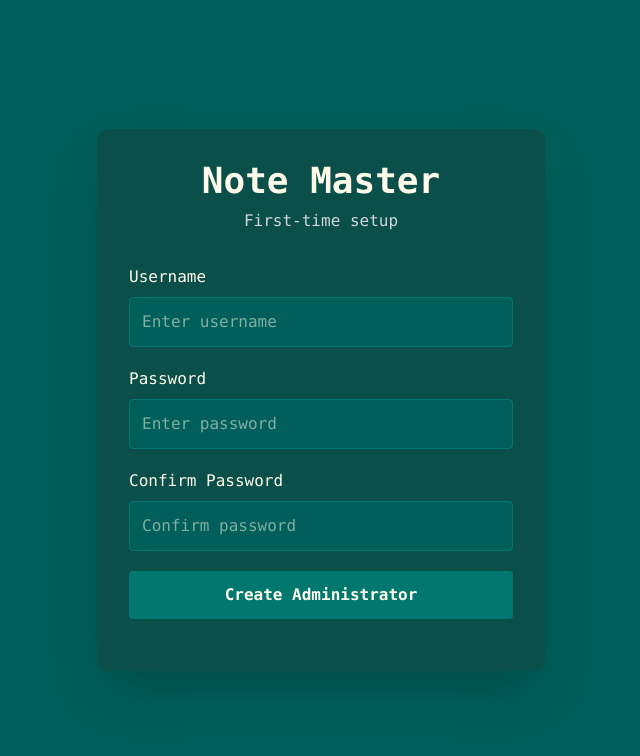
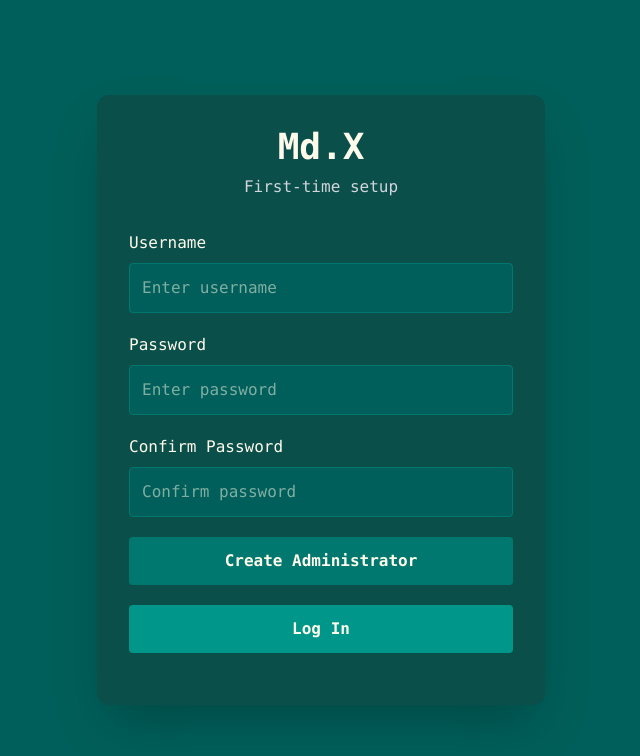
Before and after one commit to Smokein96/FARM-MD-editor, a React app in the folder frontend/: page /setup in a window 1280 px wide. Shown: the top 756 px of the page, without its empty margins (319-959 px from the left). Built offline with nearby package versions, Linux system fonts and the light colour scheme; the HTML template or start-up script is replaced by a standard one.

Commit message:
file cleanup

```diff
--- a/frontend/src/auth/storage.js
+++ /dev/null
@@ -1,11 +0,0 @@
-export function getToken() {
-    return localStorage.getItem("token");
-}
-
-export function saveToken(token) {
-    localStorage.setItem("token", token);
-}
-
-export function removeToken() {
-    localStorage.removeItem("token");
-}
--- a/frontend/src/components/sidebar.jsx
+++ b/frontend/src/components/sidebar.jsx
@@ -7,7 +7,7 @@ export function Sidebar({ notes, setSelected, addNote }) {
 
             {/* Top lip */}
             <div className="bg-teal-900 text-center p-2 font-bold text-xl ">
-                Note Master
+                Md.X
             </div>
 
             {/* list items */}
@@ -39,6 +39,7 @@ export function Sidebar({ notes, setSelected, addNote }) {
 
                 +
             </div>
+
         </div>
     </>
 }
--- a/frontend/src/main.jsx
+++ b/frontend/src/main.jsx
@@ -4,9 +4,9 @@ import { createBrowserRouter, RouterProvider, Navigate } from 'react-router-dom'
 
 import './index.css'
 
-import App from './App.jsx'
-import { SignIn } from './auth/signIn.jsx'
-import { LogIn } from './auth/logIn.jsx'
+import App from './pages//App.jsx'
+import { SignIn } from './pages/signIn.jsx'
+import { LogIn } from './pages/logIn.jsx'
 import { NotFound } from './pages/NotFound.jsx'
 
 const router = createBrowserRouter([
--- a/frontend/src/App.jsx
+++ b/frontend/src/pages/App.jsx
@@ -1,10 +1,10 @@
 import { useState, useEffect } from 'react'
 
-import { Sidebar } from "./components/sidebar.jsx"
-import { Window } from "./components/window.jsx"
+import { Sidebar } from "../components/sidebar.jsx"
+import { Window } from "../components/window.jsx"
 import { ToastContainer, toast } from 'react-toastify';
 
-import { get_all, make_note, delete_note, update_note } from "./api_calls.js"
+import { get_all, make_note, delete_note, update_note } from "../api/app_api.js"
 
 
 function App() {
--- a/frontend/src/pages/NotFound.jsx
+++ b/frontend/src/pages/NotFound.jsx
@@ -7,7 +7,7 @@ export function NotFound() {
         <div className="min-h-screen bg-teal-800 flex items-center justify-center font-mono">
             <div className="text-center text-amber-50 space-y-6">
 
-                <p className="text-8xl font-bold text-teal-400 drop-shadow-lg">404</p>
+                <p className="text-8xl font-bold text-teal-400 drop-shadow-lg">Error</p>
 
                 <h1 className="text-3xl font-bold">Page Not Found</h1>
 
--- a/frontend/src/auth/logIn.jsx
+++ b/frontend/src/pages/logIn.jsx
@@ -2,7 +2,7 @@ import { useState } from "react";
 import { ToastContainer, toast } from 'react-toastify';
 import { useNavigate } from "react-router-dom";
 
-import {login} from "./auth_api.js"
+import {login} from "../api/auth_api.js"
 
 export function LogIn() {
 
@@ -43,7 +43,7 @@ export function LogIn() {
             <div className="w-full max-w-md bg-teal-900 rounded-xl shadow-2xl p-8 text-amber-50">
 
                 <h1 className="text-4xl font-bold text-center mb-2">
-                    Note Master
+                    Md.X
                 </h1>
 
                 <p className="text-center text-gray-300 mb-8" >
@@ -88,6 +88,15 @@ export function LogIn() {
                     >
                         Log into Vault
                     </button>
+                    <button
+                        type="submit"
+                        className="w-full bg-teal-600 hover:bg-teal-400
+                                   rounded p-3 font-bold transition-all
+                                   hover:shadow-lg hover:shadow-teal-500/40"
+                        onClick={() => {navigate("/setup")}}
+                    >
+                        Sign In
+                    </button>
 
                     <ToastContainer
                         position="bottom-right"
--- a/frontend/src/auth/signIn.jsx
+++ b/frontend/src/pages/signIn.jsx
@@ -1,6 +1,6 @@
 import { useState } from "react";
 import { useNavigate } from "react-router-dom";
-import { setup } from "./auth_api.js"
+import { setup } from "../api/auth_api.js"
 
 import { ToastContainer, toast } from 'react-toastify';
 
@@ -37,6 +37,7 @@ export function SignIn() {
             setTimeout(() => navigate("/login"), 1500);
 
         } catch (e) {
+            navigate("*")
             notify(e.message)
         }
     }
@@ -48,7 +49,7 @@ export function SignIn() {
             <div className="w-full max-w-md bg-teal-900 rounded-xl shadow-2xl p-8 text-amber-50">
 
                 <h1 className="text-4xl font-bold text-center mb-2">
-                    Note Master
+                    Md.X
                 </h1>
 
                 <p className="text-center text-gray-300 mb-8" >
@@ -108,6 +109,16 @@ export function SignIn() {
                         Create Administrator
                     </button>
 
+                    <button
+                        type="submit"
+                        className="w-full bg-teal-600 hover:bg-teal-400
+                                   rounded p-3 font-bold transition-all
+                                   hover:shadow-lg hover:shadow-teal-500/40"
+                        onClick={() => {navigate("/LogIn")}}
+                    >
+                        Log In
+                    </button>
+
                     <ToastContainer
                         position="bottom-right"
                         autoClose={3000}
```
Also changed, not shown: frontend/src/api/app_api.js (renamed from frontend/src/api_calls.js), frontend/src/api/auth_api.js (renamed from frontend/src/auth/auth_api.js), 1 other file (tests, documents, lock files or other folders).
